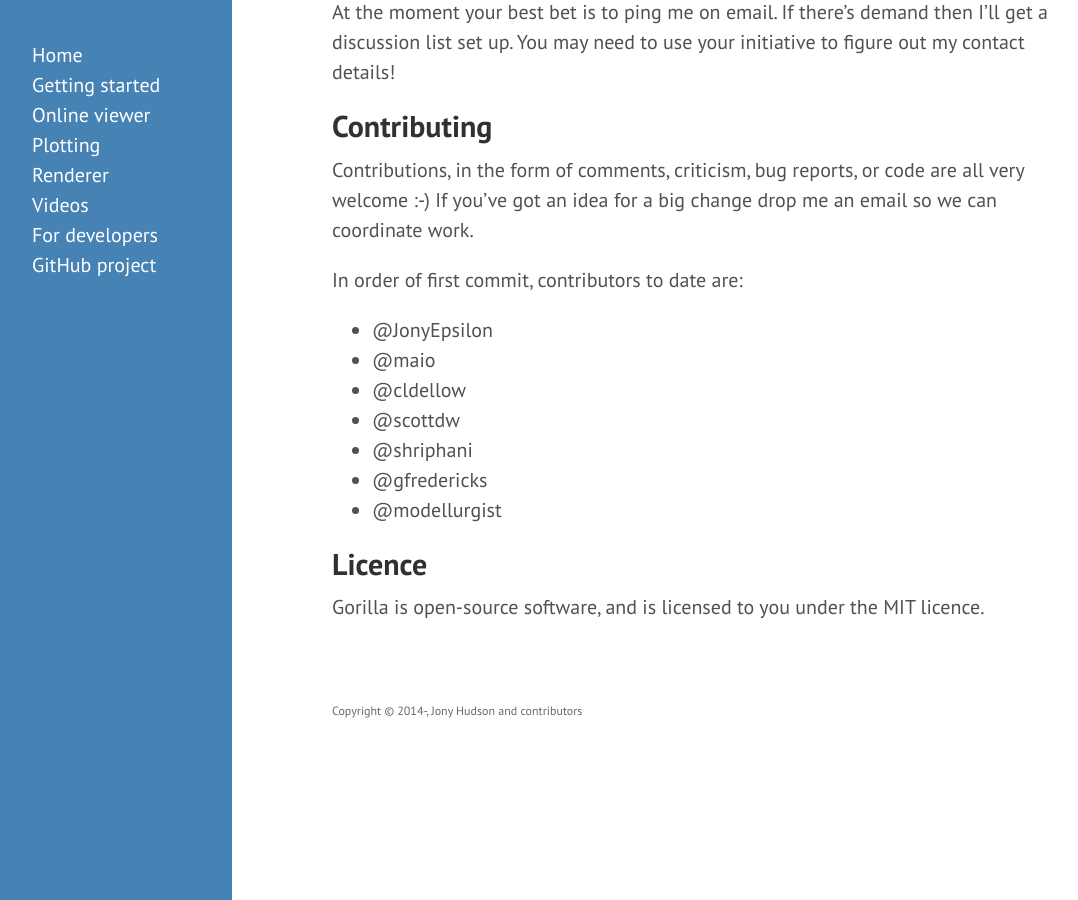
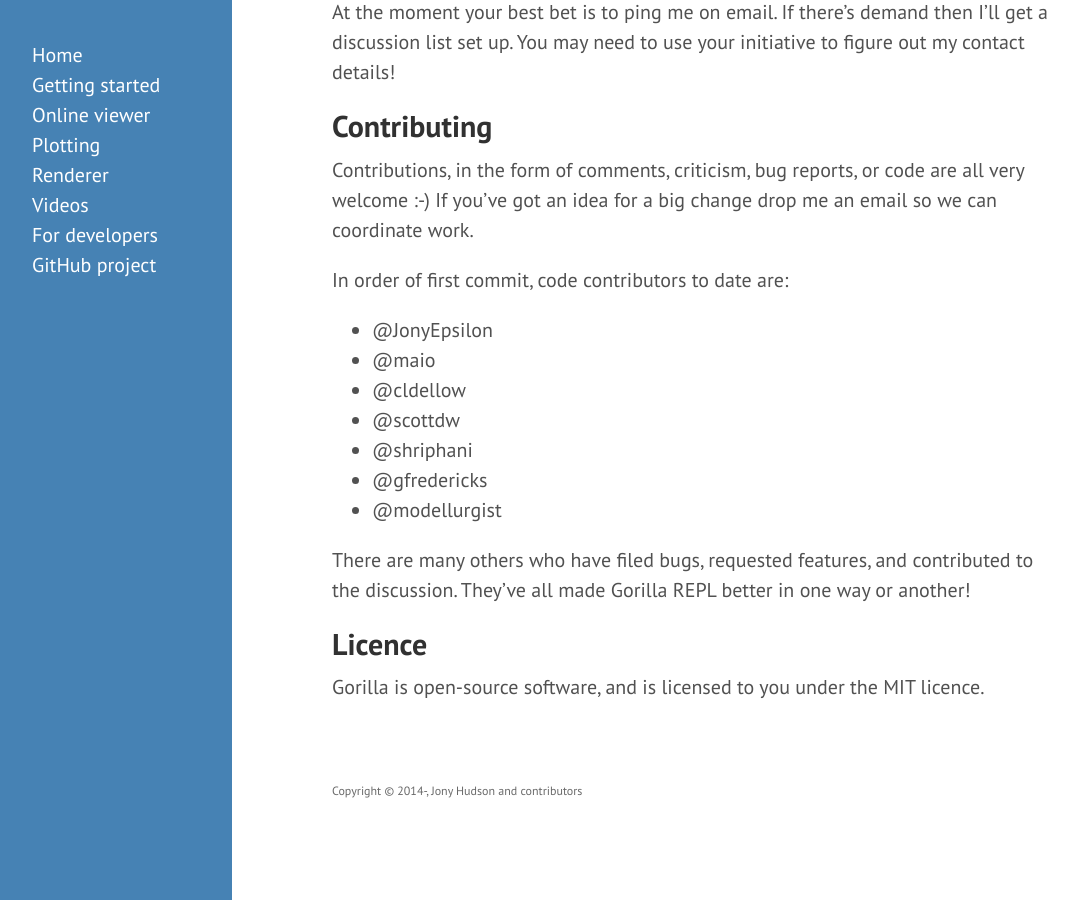
Before and after one commit to JonyEpsilon/gorilla-repl.org, a Jekyll site: the page built from index.md, in a window 1280 px wide and 900 px high, scrolled down 1139 px. Shown: the whole window, without its empty margins (8-1086 px from the left). Built offline with Jekyll 4.4.1, drawn with Linux system fonts in a browser that asks for light colours; Markdown is read by kramdown in place of the engine named in the settings.

Commit message:
Recognise non-code contributors.

```diff
--- a/index.md
+++ b/index.md
@@ -40,7 +40,7 @@ need to use your initiative to figure out my contact details!
 Contributions, in the form of comments, criticism, bug reports, or code are all very welcome :-) If you've got an idea
 for a big change drop me an email so we can coordinate work.
 
-In order of first commit, contributors to date are:
+In order of first commit, code contributors to date are:
 
 - @JonyEpsilon
 - @maio
@@ -50,6 +50,8 @@ In order of first commit, contributors to date are:
 - @gfredericks
 - @modellurgist
 
+There are many others who have filed bugs, requested features, and contributed to the discussion. They've all made Gorilla REPL better in one way or another!
+
 ## Licence
 
 Gorilla is open-source software, and is licensed to you under the MIT licence.
```
